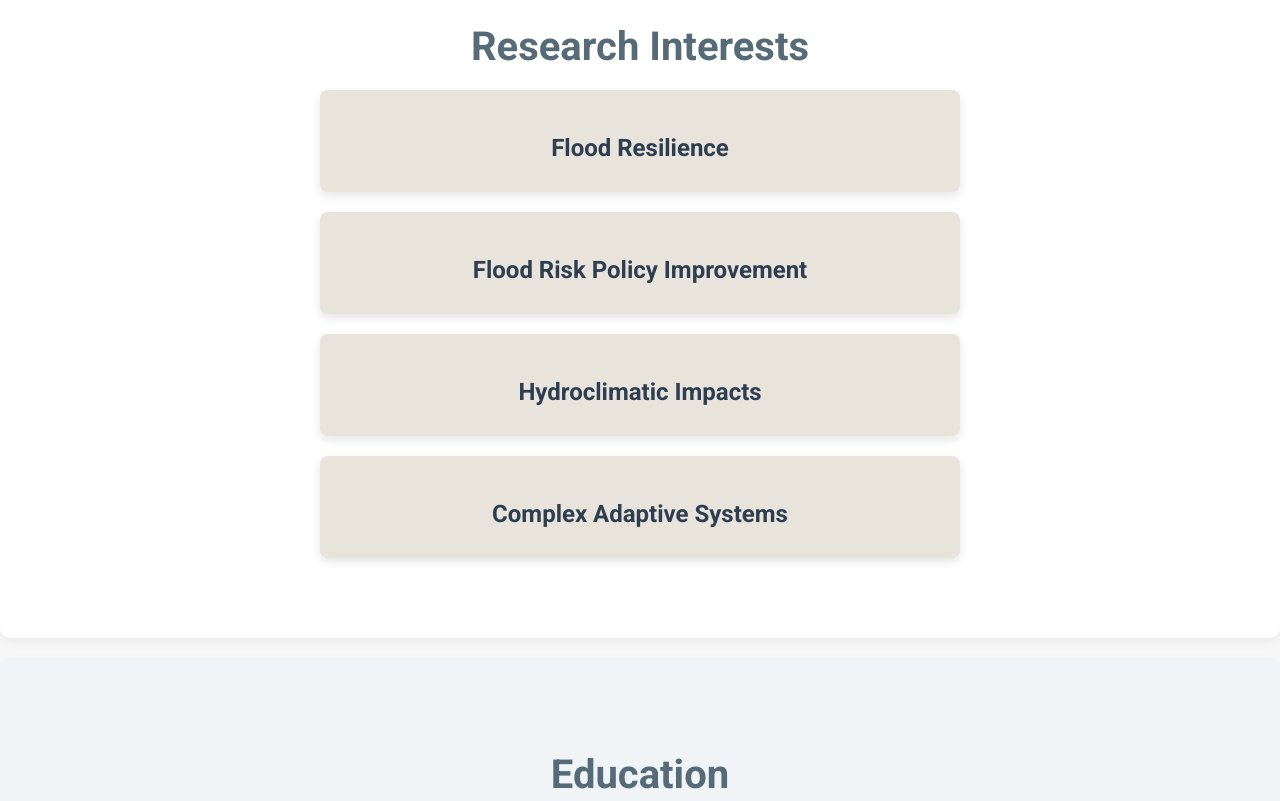
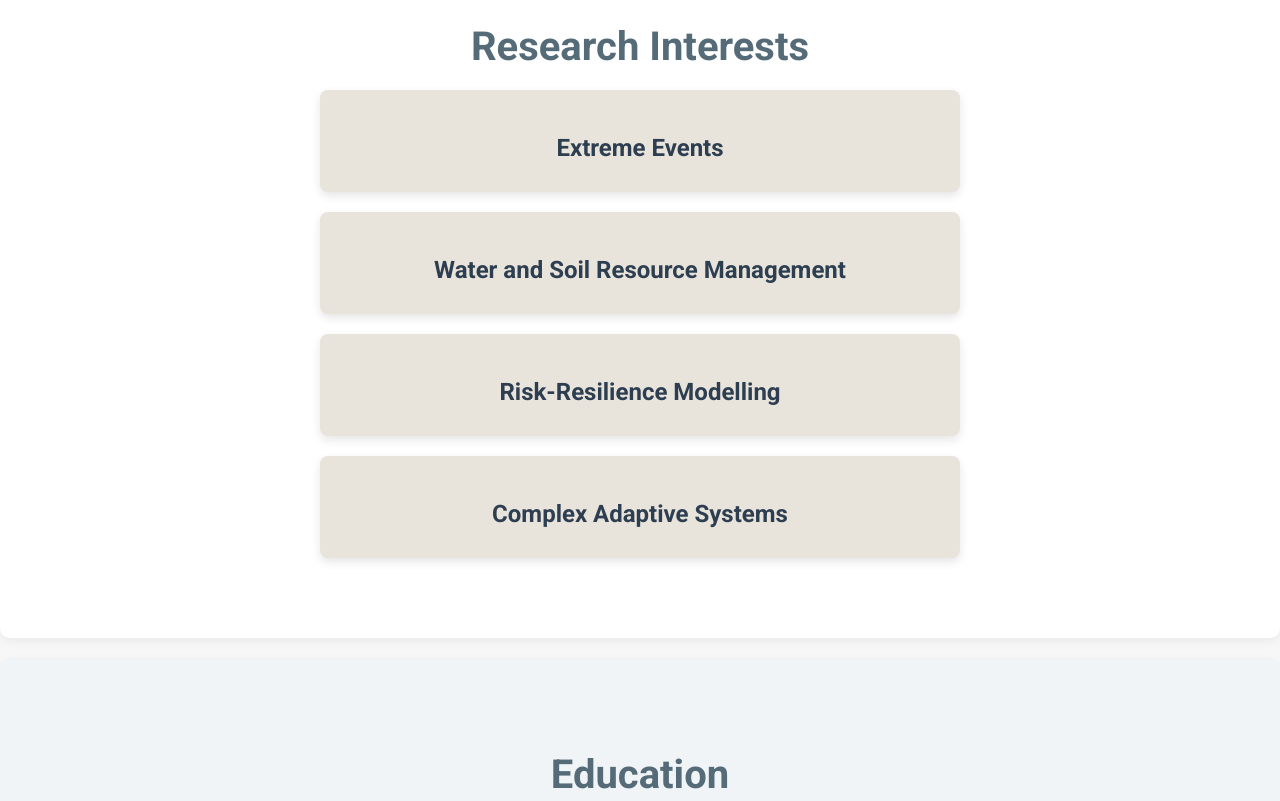
Before and after one commit to JAgriti-JAin18/resume.github.io, a plain HTML site: page index.html in a window 1280 px wide. Shown: the part 940-1741 px from the top of the page. Drawn offline with nearby package versions, Linux system fonts and the light colour scheme.

Commit message:
index.html

```diff
--- a/index.html
+++ b/index.html
@@ -45,13 +45,13 @@
     <section id="research">
         <h2 data-aos="fade-up">Research Interests</h2>
         <div class="research-item" data-aos="zoom-in">
-            <h3> Flood Resilience</h3>
+            <h3> Extreme Events</h3>
         </div>
         <div class="research-item" data-aos="zoom-in" data-aos-delay="200">
-            <h3>Flood Risk Policy Improvement</h3>
+            <h3>Water and Soil Resource Management</h3>
         </div>
         <div class="research-item" data-aos="zoom-in" data-aos-delay="400">
-            <h3>Hydroclimatic Impacts</h3>
+            <h3>Risk-Resilience Modelling</h3>
         </div>
         <div class="research-item" data-aos="zoom-in" data-aos-delay="400">
             <h3>Complex Adaptive Systems</h3>
@@ -83,10 +83,10 @@
         <h2>Publications</h2>
         <ul>
             <li><a href="https://doi.org/10.1007/s41748-024-00534-6" target="_blank">Assessing Urban Community Resilience to Flood Using a Hybrid Multi-Criteria Decision-Making Approach: A Case of Guwahati City, Assam, India.</a></li>
+            <li><a href="https://doi.org/10.1016/B978-0-323-85512-9.00019-X" target="_blank">Short-Term resilience and transformation of the urban socio-environmental systems to COVID-19 lockdown in India using air quality as proxy</a></li>
+            <li><a href="https://doi.org/10.1007/s42965-020-00100-x" target="_blank">A geospatial approach to assess climate change impact on soil organic carbon in a semi-arid region.</a></li>
             <li><a href="" target="_blank">Evidencing Sources of Flood Disaster Policy Improvement Leveraging Flood Risk Attributes in India. Natural Hazards 2024 (Accepted).</a></li>
             <li><a href="" target="_blank">Understanding the Regime transitions in the socio-environmental system due to hydroclimatic extreme events in Brahmaputra catchment in India. (Under Review)</a></li>
-            <li><a href="https://doi.org/10.1016/B978-0-323-85512-9.00019-X" target="_blank">Short-Term resilience and transformation of the urban socio-environmental systems to COVID-19 lockdown in India using air quality as proxy</a></li>
-            <li><a href="https://doi.org/10.1007/s42965-020-00100-x" target="_blank">A geospatial approach to assess climate change impact on soil organic carbon in a semi-arid region.</a></li>
         </ul>
         </ul>
     </section>
```
